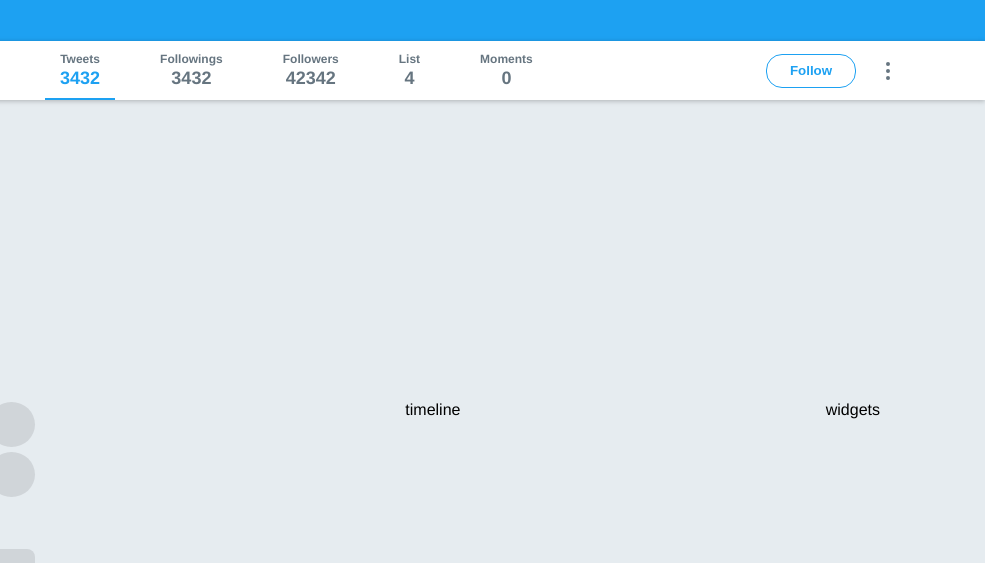
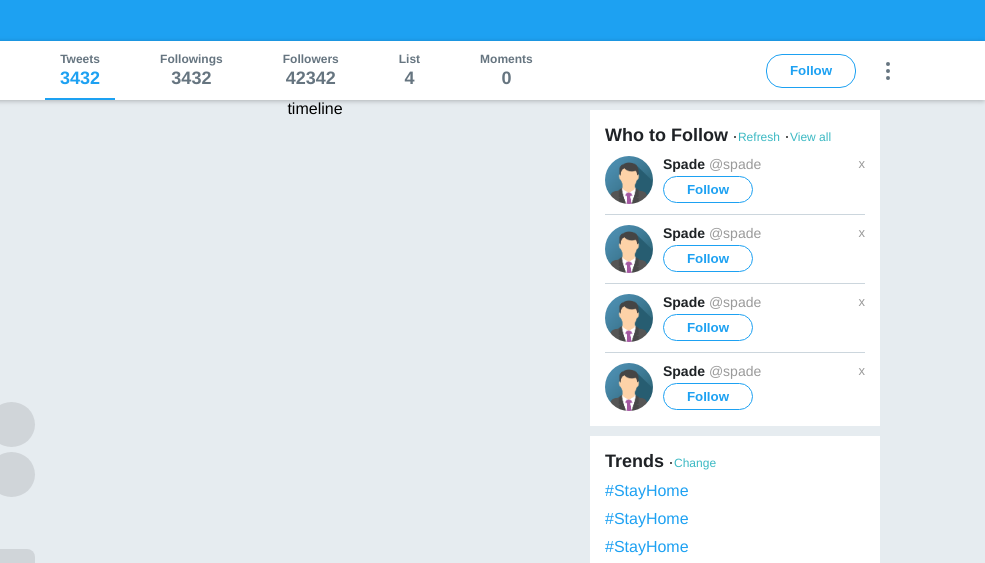
Before and after one commit to danilobandeira29/flexbox, a plain HTML site: page index.html in a window 1280 px wide. Shown: the part 385-948 px from the top of the page, 295-1280 px from the left. Drawn offline with Linux system fonts and the light colour scheme; files whose address does not match are found by name.

Commit message:
add widget

```diff
--- a/index.html
+++ b/index.html
@@ -1,5 +1,5 @@
 <!DOCTYPE html>
-<html lang="en">
+<html lang="pt-BR">
 <head>
   <meta charset="UTF-8">
   <meta name="viewport" content="width=device-width, initial-scale=1.0">
@@ -9,7 +9,6 @@
 
 </head>
 <body>
-  <main>
   <header id="main-header">
     <div class="content">
       <nav>
@@ -127,9 +126,74 @@
     </section>
 
     <aside class="widgets">
-      widgets
+     <div class="widget follow">
+      <div class="title">
+        <strong>Who to Follow</strong>
+        <a href="">Refresh</a>
+        <a href="">View all</a>
+      </div>
+
+      <ul>
+        <li>
+          <div class='profile'>
+            <img src='./assets/avatar.png' alt="avatar"/>
+            <div class='info'>
+              <strong>Spade <span>@spade</span></strong>
+              <button>Follow</button>
+            </div>
+          </div>
+
+          <a href="">x</a>
+        </li>
+        <li>
+          <div class='profile'>
+            <img src='./assets/avatar.png' alt="avatar"/>
+            <div class='info'>
+              <strong>Spade <span>@spade</span></strong>
+              <button>Follow</button>
+            </div>
+          </div>
+
+          <a href="">x</a>
+        </li>
+        <li>
+          <div class='profile'>
+            <img src='./assets/avatar.png' alt="avatar"/>
+            <div class='info'>
+              <strong>Spade <span>@spade</span></strong>
+              <button>Follow</button>
+            </div>
+          </div>
+
+          <a href="">x</a>
+        </li>
+        <li>
+          <div class='profile'>
+            <img src='./assets/avatar.png' alt="avatar"/>
+            <div class='info'>
+              <strong>Spade <span>@spade</span></strong>
+              <button>Follow</button>
+            </div>
+          </div>
+
+          <a href="">x</a>
+        </li>
+      </ul>
+     </div>
+     <div class="widget trends">
+      <div class="title">
+       <strong>Trends</strong>
+       <a href="">Change</a>
+      </div>
+
+      <ul>
+        <li>StayHome</li>
+        <li>StayHome</li>
+        <li>StayHome</li>
+        <li>StayHome</li>
+      </ul>
+     </div>
     </aside>
   </div>
-</main>
 </body>
 </html>
--- a/styles/styles.css
+++ b/styles/styles.css
@@ -4,3 +4,5 @@
 @import url('./bar.css');
 @import url('./wrapper-content.css');
 @import url('./profile.css');
+@import url('./widget.css');
+@import url('./timeline.css');
--- /dev/null
+++ b/styles/timeline.css
@@ -0,0 +1,3 @@
+aside.wrapper-content .timeline {
+
+}
--- /dev/null
+++ b/styles/widget.css
@@ -0,0 +1,126 @@
+aside.widgets div.widget {
+  background: #fff;
+  margin-top: 10px;
+  padding: 15px;
+  width: 290px;
+}
+
+aside.widgets div.widget .title {
+  display: flex;
+  align-items: baseline;
+}
+
+aside.widgets div.widget .title strong {
+  font-size: 18px;
+  color: #1f2226;
+
+}
+
+aside.widgets div.widget .title a {
+  font-size: 12px;
+  color: #3bb9c3;
+  text-decoration: none;
+  position: relative;
+  padding-left: 10px;
+}
+
+aside.widgets div.widget .title a::before{
+  content: "";
+  width: 2px;
+  height: 2px;
+  border-radius: 50%;
+  background: #222;
+  margin: 0 5px;
+
+  position: absolute;
+  left: 1px;
+  top: 6px;
+}
+
+aside.widgets div.follow ul {
+  list-style: none;
+  margin-top: 10px;
+}
+
+aside.widgets div.follow ul li {
+  display: flex;
+  justify-content: space-between;
+  border-bottom: 1px solid #ccd6dd;
+  margin-bottom: 10px;
+  padding-bottom: 10px ;
+}
+
+aside.widgets div.follow ul li:last-child{
+  border-bottom: none;
+  margin-bottom: 0;
+  padding-bottom: 0;
+}
+
+aside.widgets div.follow ul li > a {
+  text-decoration: none;
+  color: #9a9a9a;
+  font-size: 13px;
+}
+
+aside.widgets div.follow ul li div.profile {
+  display: flex;
+
+  align-items: center;
+}
+
+aside.widgets div.follow ul li div.profile img {
+  width: 48px;
+  border-radius: 50%;
+
+  margin-right: 10px;
+}
+
+aside.widgets div.follow ul li div.profile .info {
+  display: flex;
+  flex-direction: column;
+}
+
+aside.widgets div.follow ul li div.profile .info strong {
+  font-size: 14px;
+  color: #1f2326;
+}
+
+aside.widgets div.follow ul li div.profile .info strong span {
+  font-weight: normal;
+  color: #9a9a9a;
+}
+
+aside.widgets div.follow ul li div.profile .info button {
+  width: 90px;
+  height: 27px;
+  color: rgb(29, 161, 242);
+  background: white;
+  border: 0.5px solid rgb(29, 161, 242);
+  border-radius: 16px;
+
+  font-weight: bold;
+  margin-top: 4px;
+
+}
+
+aside.widgets div.trends ul {
+  list-style: none;
+  margin-top: 10px;
+}
+
+aside.widgets div.trends ul li {
+  cursor: pointer;
+
+  color: rgb(29, 161, 242);
+
+  margin-bottom: 10px;
+}
+
+aside.widgets div.trends ul li:last-child{
+  margin-bottom: 0;
+}
+
+aside.widgets div.trends ul li::before {
+  content: '#';
+
+}
--- a/styles/wrapper-content.css
+++ b/styles/wrapper-content.css
@@ -1,6 +1,5 @@
 div.wrapper-content {
   display: flex;
-  align-items: center;
   justify-content: space-between;
 
   height: 100%;
```
